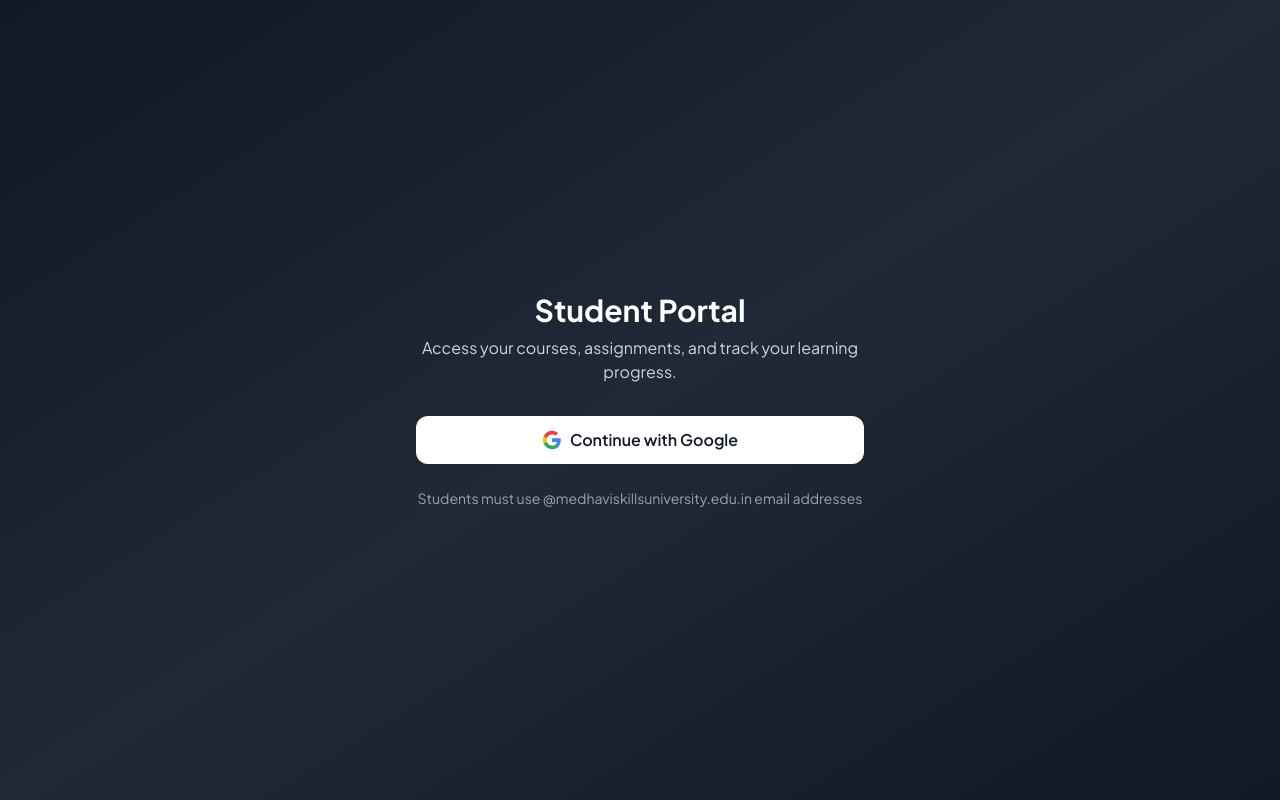
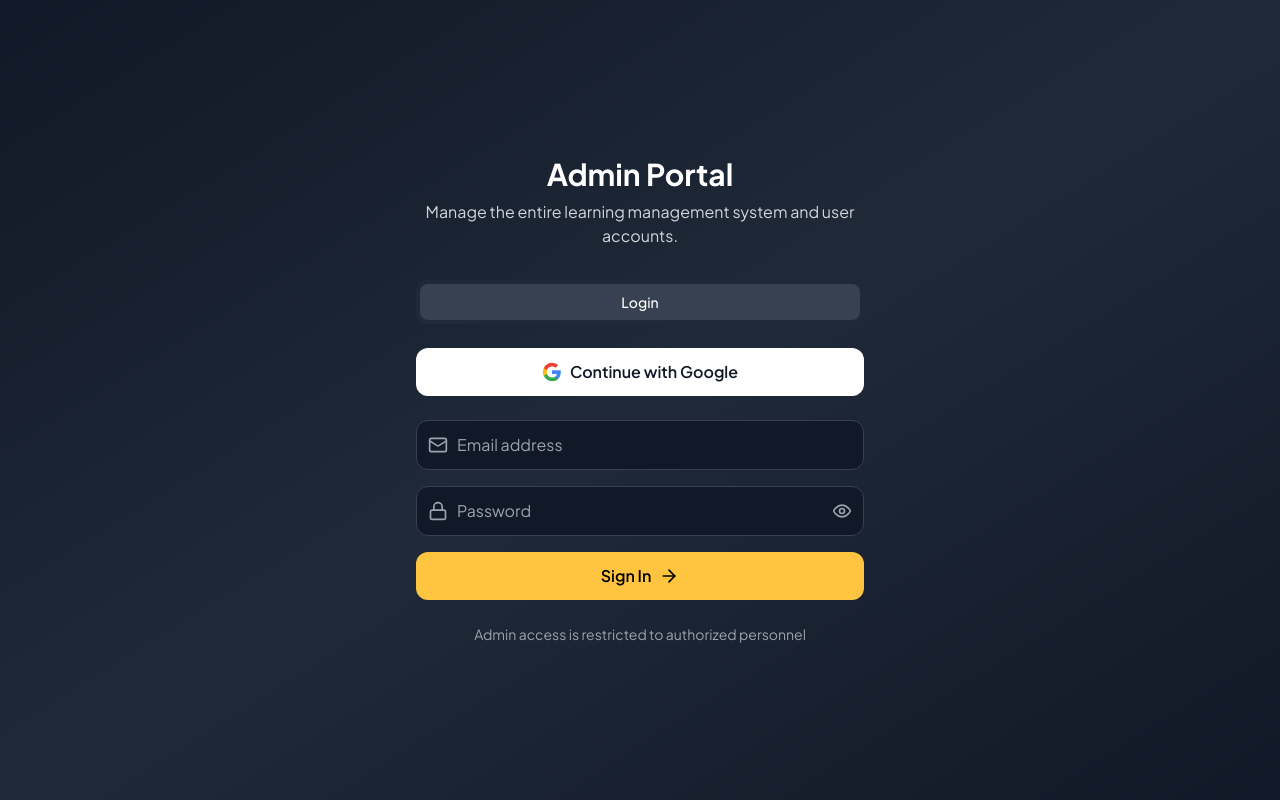
Before and after one commit to Polaris-School-of-Technology/Polaris-LMS, a React (Vite) app: page / in a window 1280 px wide. Built offline with nearby package versions, Linux system fonts and the light colour scheme; no server answers.

Commit message:
Update App.tsx

```diff
--- a/src/App.tsx
+++ b/src/App.tsx
@@ -56,7 +56,7 @@
   return (
     <Routes>
       {/* Public Routes */}
-      <Route path="/" element={<StudentPageWithAuth />} />
+      <Route path="/" element={<AdminPageWithAuth />} />
       <Route path="/admin" element={<AdminPageWithAuth />} />
       <Route path="/faculty" element={<FacultyPageWithAuth />} />
 
```
